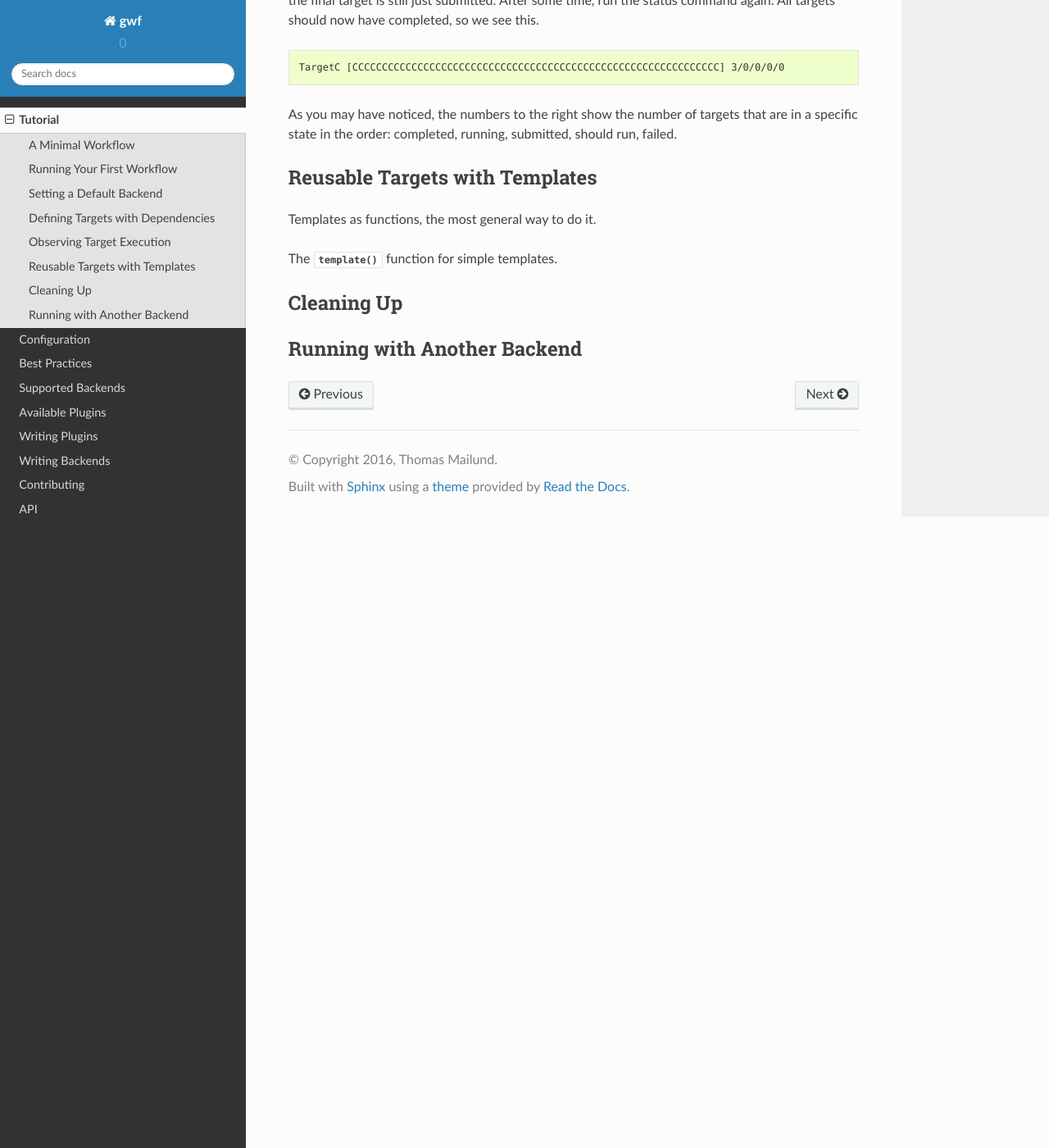
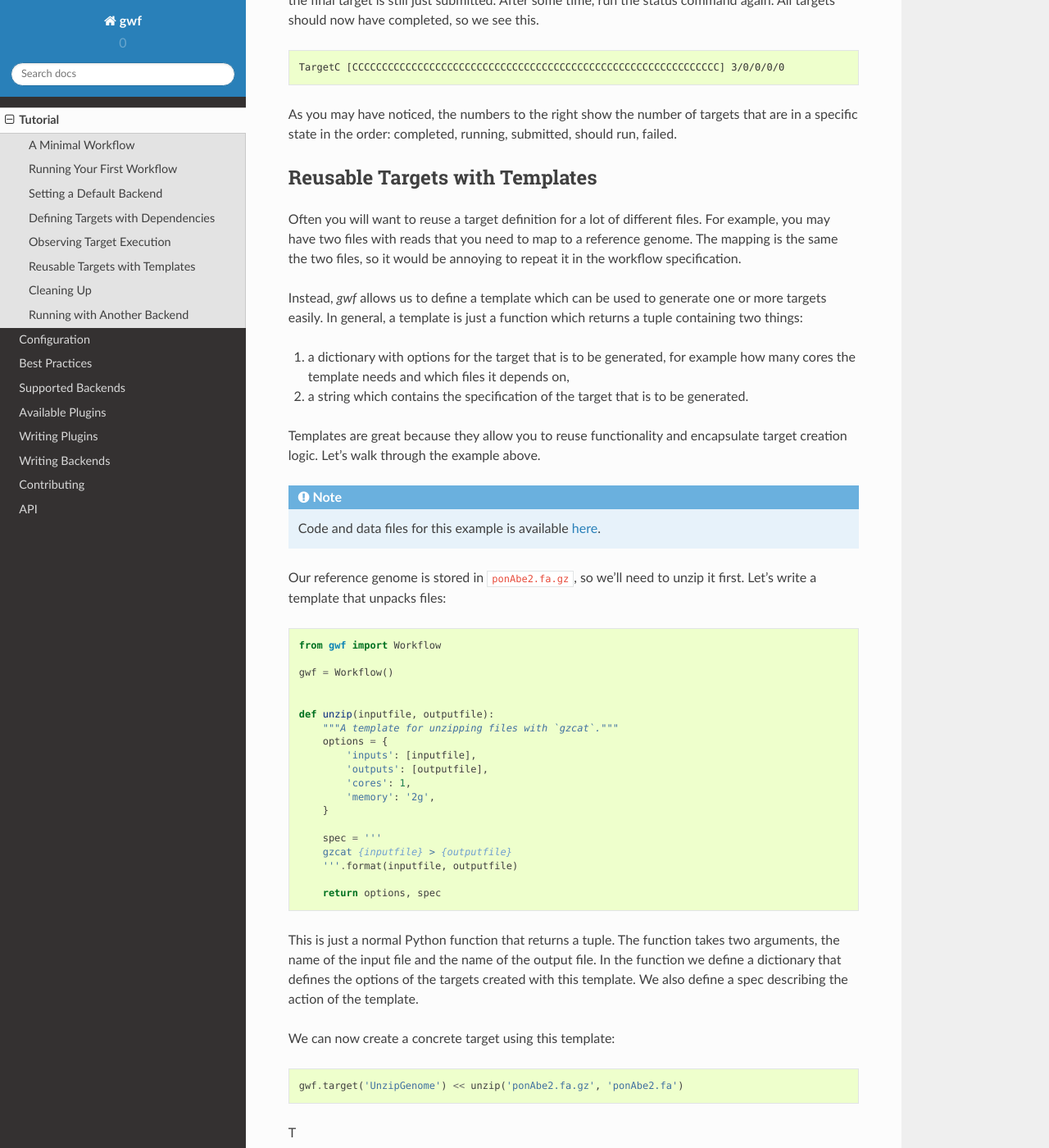
Before and after one commit to gwforg/gwf, a Sphinx documentation site: the page built from docs/tutorial.rst, in a window 1280 px wide and 1400 px high, scrolled down 6330 px. Shown: the whole window at 82% size. Built offline with Sphinx 7.4.7 and the Read the Docs theme 2.0.0, drawn with Linux system fonts in a browser that asks for light colours.

Commit message:
Draft tutorial on templates.

```diff
--- a/docs/tutorial.rst
+++ b/docs/tutorial.rst
@@ -328,7 +328,59 @@ in a specific state in the order: completed, running, submitted, should run, fai
 Reusable Targets with Templates
 -------------------------------
 
-Templates as functions, the most general way to do it.
+Often you will want to reuse a target definition for a lot of different files. For example,
+you may have two files with reads that you need to map to a reference genome. The
+mapping is the same the two files, so it would be annoying to repeat it in the workflow
+specification.
+
+Instead, *gwf* allows us to define a template which
+can be used to generate one or more targets easily. In general, a template is just a function
+which returns a tuple containing two things:
+
+1. a dictionary with options for the target that is to be generated, for example how many
+   cores the template needs and which files it depends on,
+2. a string which contains the specification of the target that is to be generated.
+
+Templates are great because they allow you to reuse functionality and encapsulate target
+creation logic. Let's walk through the example above.
+
+.. note::
+    Code and data files for this example is available
+    `here <https://github.com/mailund/gwf/blob/master/examples/readmapping/>`_.
+
+Our reference genome is stored in ``ponAbe2.fa.gz``, so we'll need to unzip it first.
+Let's write a template that unpacks files::
+
+    from gwf import Workflow
+
+    gwf = Workflow()
+
+
+    def unzip(inputfile, outputfile):
+        """A template for unzipping files with `gzcat`."""
+        options = {
+            'inputs': [inputfile],
+            'outputs': [outputfile],
+            'cores': 1,
+            'memory': '2g',
+        }
+
+        spec = '''
+        gzcat {inputfile} > {outputfile}
+        '''.format(inputfile, outputfile)
+
+        return options, spec
+
+This is just a normal Python function that returns a tuple. The function takes two
+arguments, the name of the input file and the name of the output file. In the function
+we define a dictionary that defines the options of the targets created with this
+template. We also define a spec describing the action of the template.
+
+We can now create a concrete target using this template::
+
+    gwf.target('UnzipGenome') << unzip('ponAbe2.fa.gz', 'ponAbe2.fa')
+
+T
 
 The :func:`template` function for simple templates.
 
```
